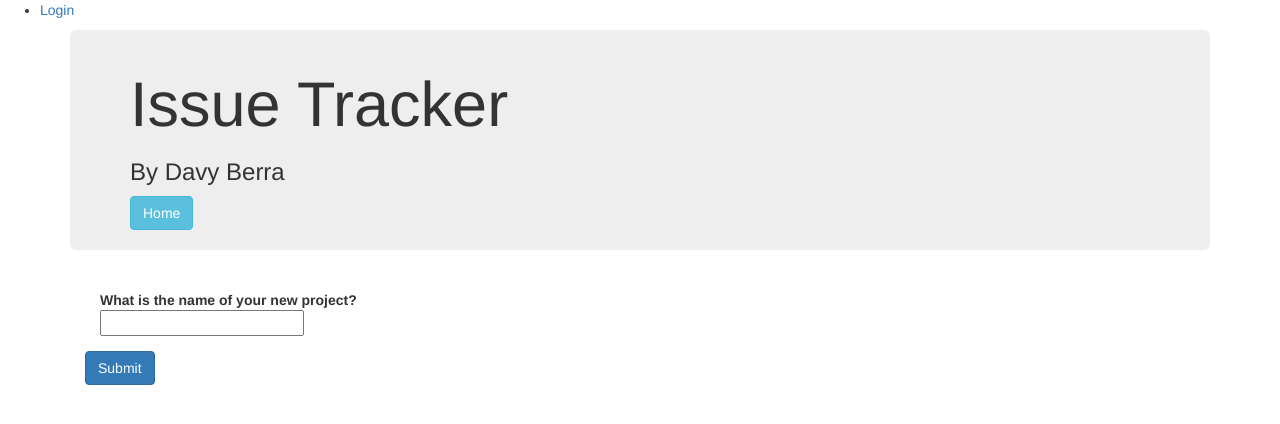
After one commit to davyberra/Django-React-Issue-Tracker, a Django app: page /create_project/ in a window 1280 px wide. The commit adds this page. Shown: the top 424 px of the page. Run offline with Django 3.2, Linux system fonts and the light colour scheme; some libraries are stand-ins or nearby versions.

Commit message:
Added project-issue link

```diff
--- a/issue_tracker/forms.py
+++ b/issue_tracker/forms.py
@@ -1,6 +1,6 @@
 from django import forms
 from django.forms import ModelForm
-from .models import Issue
+from .models import Issue, Project
 from django.contrib.auth.models import User
 
 class NameForm(forms.Form):
@@ -23,3 +23,9 @@ class CreateUserForm(ModelForm):
     class Meta:
         model = User
         fields = ['username', 'email', 'password']
+
+
+class CreateProjectForm(ModelForm):
+    class Meta:
+        model = Project
+        fields = ['project_name']
--- a/issue_tracker/templates/issue_tracker/IndexView.html
+++ b/issue_tracker/templates/issue_tracker/IndexView.html
@@ -6,7 +6,7 @@
 
 {% block content %}
 <div class="container">
-    <a href="/issue_tracker/new_issue/" class="btn btn-primary" role="button">Add Issue</a>
+    <a href="/{{ project.id }}/new_issue/" class="btn btn-primary" role="button">Add Issue</a>
     <table class="table table-hover">
         <tr class="well well-sm">
             <th>Issue</th>
@@ -16,7 +16,7 @@
             <th>In Progress</th>
             <th>Actions</th>
         </tr>
-        {% for issue in object_list %}
+        {% for issue in project.issue_set.all %}
             {% if issue.user == user %}
                 <tr>
                     <td>{{ issue.issue_text }}</td>
--- a/issue_tracker/templates/issue_tracker/ProjectView.html
+++ b/issue_tracker/templates/issue_tracker/ProjectView.html
@@ -6,6 +6,7 @@
 
 {% block content %}
 <div class="container">
+    <a href="/issue_tracker/create_project/" class="btn btn-primary" role="button">Add Project</a>
     <table class="table table-hover">
         <tr class="well well-sm">
             <th>Project Name</th>
--- /dev/null
+++ b/issue_tracker/templates/issue_tracker/create_project.html
@@ -0,0 +1,21 @@
+{% extends "registration/base.html" %}
+
+{% load static %}
+
+{% block title %}Issue Tracker - Create a New Project{% endblock %}
+
+{% block content %}
+<div class="container">
+    <form action="/issue_tracker/create_project/" method="post">
+        {% csrf_token %}
+        <div class="row wrapper">
+            <div class="col-sm-12">
+                <label>What is the name of your new project?
+                    <div class="project_name">{{ form.project_name }}</div>
+                </label>
+            </div>
+        </div>
+        <input type="submit" value="Submit" class="btn btn-primary">
+    </form>
+</div>
+{% endblock %}
--- a/issue_tracker/templates/issue_tracker/issue_view.html
+++ b/issue_tracker/templates/issue_tracker/issue_view.html
@@ -16,7 +16,7 @@
 </div>
 <div class="container">
 
-    <form action="/issue_tracker/new_issue/" method="post">
+    <form action="/{{ issue.project.id }}/new_issue/" method="post">
         {% csrf_token %}
         <div class="row wrapper">
             <div class="col-sm-12">
--- a/issue_tracker/templates/issue_tracker/success_view.html
+++ b/issue_tracker/templates/issue_tracker/success_view.html
@@ -6,7 +6,7 @@
 {% block content %}
 <div class="container">
     <p>{{ num_visits }}</p>
-    <form action="/issue_tracker/">
+    <form action="{% url 'issue' %}">
         <div class="alert alert-success">
             <strong>Success!</strong> Form submitted successfully.
         </div>
--- a/issue_tracker/urls.py
+++ b/issue_tracker/urls.py
@@ -2,11 +2,12 @@ from django.urls import path
 from . import views
 
 urlpatterns = [
-    path('<slug:pk>/issues', views.IndexView.as_view(), name='index'),
+    path('<int:pk>/issues', views.IndexView.as_view(), name='issue'),
     path('get_name', views.get_name, name='get_name'),
-    path('new_issue/', views.new_issue, name='new_issue'),
+    path('<int:pk>/new_issue/', views.new_issue, name='new_issue'),
     path('success/', views.success_view, name='success'),
     path('<id>/delete', views.delete_view, name='delete'),
     path('create_user/', views.create_user, name='create_user'),
     path('projects/', views.ProjectView.as_view(), name='project'),
+    path('create_project/', views.create_project, name='create_project'),
 ]
--- a/issue_tracker/views.py
+++ b/issue_tracker/views.py
@@ -4,7 +4,7 @@ from django.views import generic
 from django.utils import timezone
 
 from .models import Issue, Project
-from .forms import NameForm, IssueForm, CreateUserForm
+from .forms import NameForm, IssueForm, CreateUserForm, CreateProjectForm
 from django.contrib.auth.decorators import login_required
 from django.contrib.auth.mixins import LoginRequiredMixin
 from django.contrib.auth.models import User
@@ -28,14 +28,8 @@ def get_name(request):
 
 class IndexView(LoginRequiredMixin, generic.DetailView):
 
-
     template_name = "issue_tracker/IndexView.html"
-    model = Issue
-
-    def get_context_data(self, **kwargs):
-        context = super().get_context_data()
-        context['projects'] = Project.objects.all()
-        return context
+    model = Project
 
 
 class ProjectView(LoginRequiredMixin, generic.ListView):
@@ -44,7 +38,7 @@ class ProjectView(LoginRequiredMixin, generic.ListView):
 
 
 @login_required
-def new_issue(request):
+def new_issue(request, pk):
     if request.method == 'POST':
         form = IssueForm(request.POST)
         if form.is_valid():
@@ -52,13 +46,31 @@ def new_issue(request):
             date_posted = timezone.now()
             priority = form.cleaned_data['priority']
             user = request.user
-            issue = Issue(issue_text=text, date_posted=date_posted, priority=priority, user=user)
+            project = Project.objects.get(id=pk)
+            project = project.project_name
+            issue = Issue(issue_text=text, date_posted=date_posted, priority=priority, user=user, project=project)
             issue.save()
             return HttpResponseRedirect('/issue_tracker/success/')
     else:
         form = IssueForm()
 
     return render(request, 'issue_tracker/issue_view.html', {'form': form})
+
+
+def create_project(request):
+    if request.method == 'POST':
+        form = CreateProjectForm(request.POST)
+        if form.is_valid():
+            name = form.cleaned_data['project_name']
+            user = request.user
+            project = Project(project_name=name, user=user)
+            project.save()
+            return HttpResponseRedirect('/projects/')
+
+    else:
+        form = CreateProjectForm()
+
+    return render(request, 'issue_tracker/create_project.html', {'form': form})
 
 
 def create_user(request):
--- a/templates/registration/base.html
+++ b/templates/registration/base.html
@@ -29,7 +29,7 @@
     <div class="jumbotron">
         <h1>Issue Tracker</h1>
         <h3 class="text-left">By Davy Berra</h3>
-        <a href="/" class="btn btn-info" role="button">Home</a>
+        <a href="{% url 'project' %}" class="btn btn-info" role="button">Home</a>
     </div>
 </div>
 
```
Also changed, not shown: db.sqlite3.
